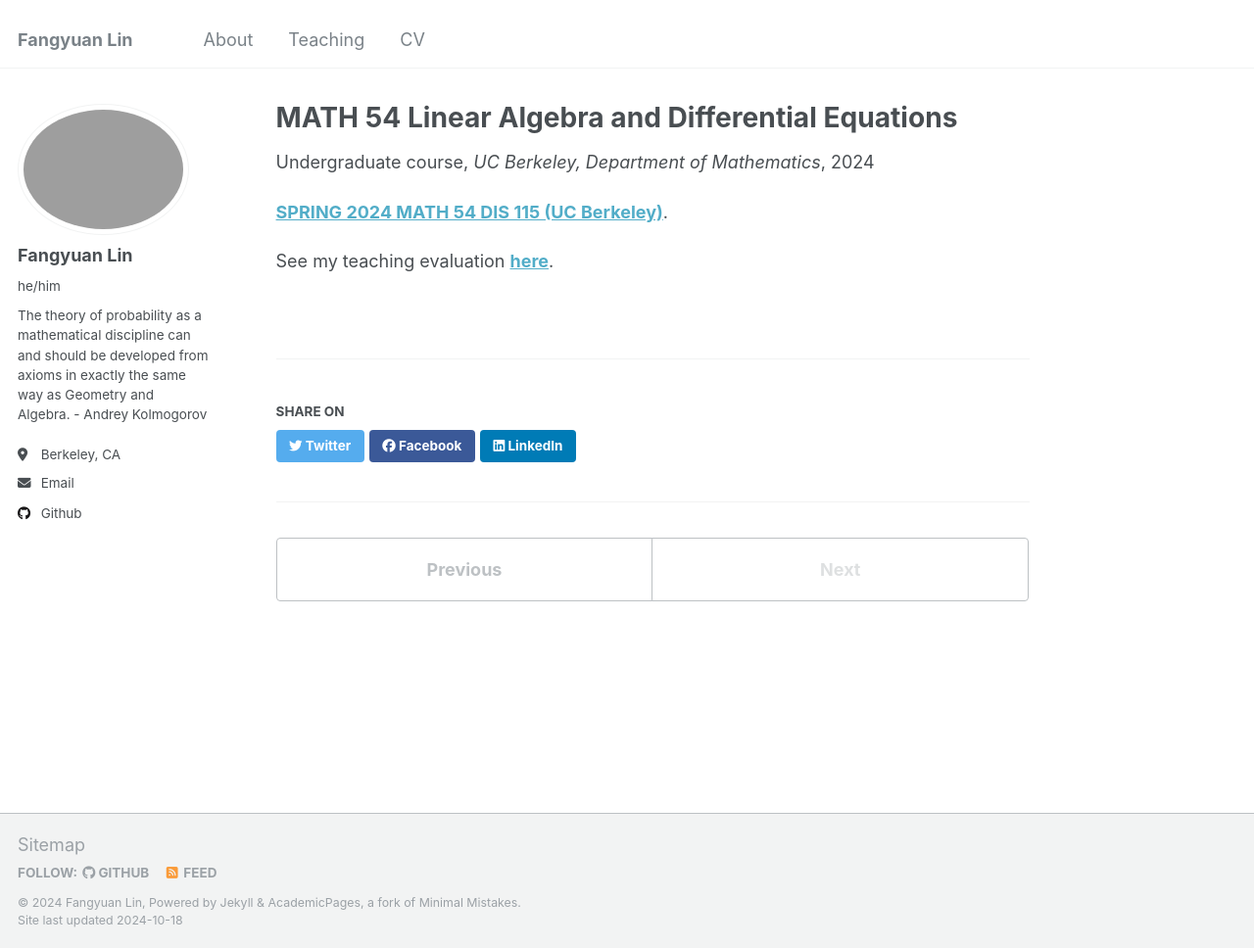
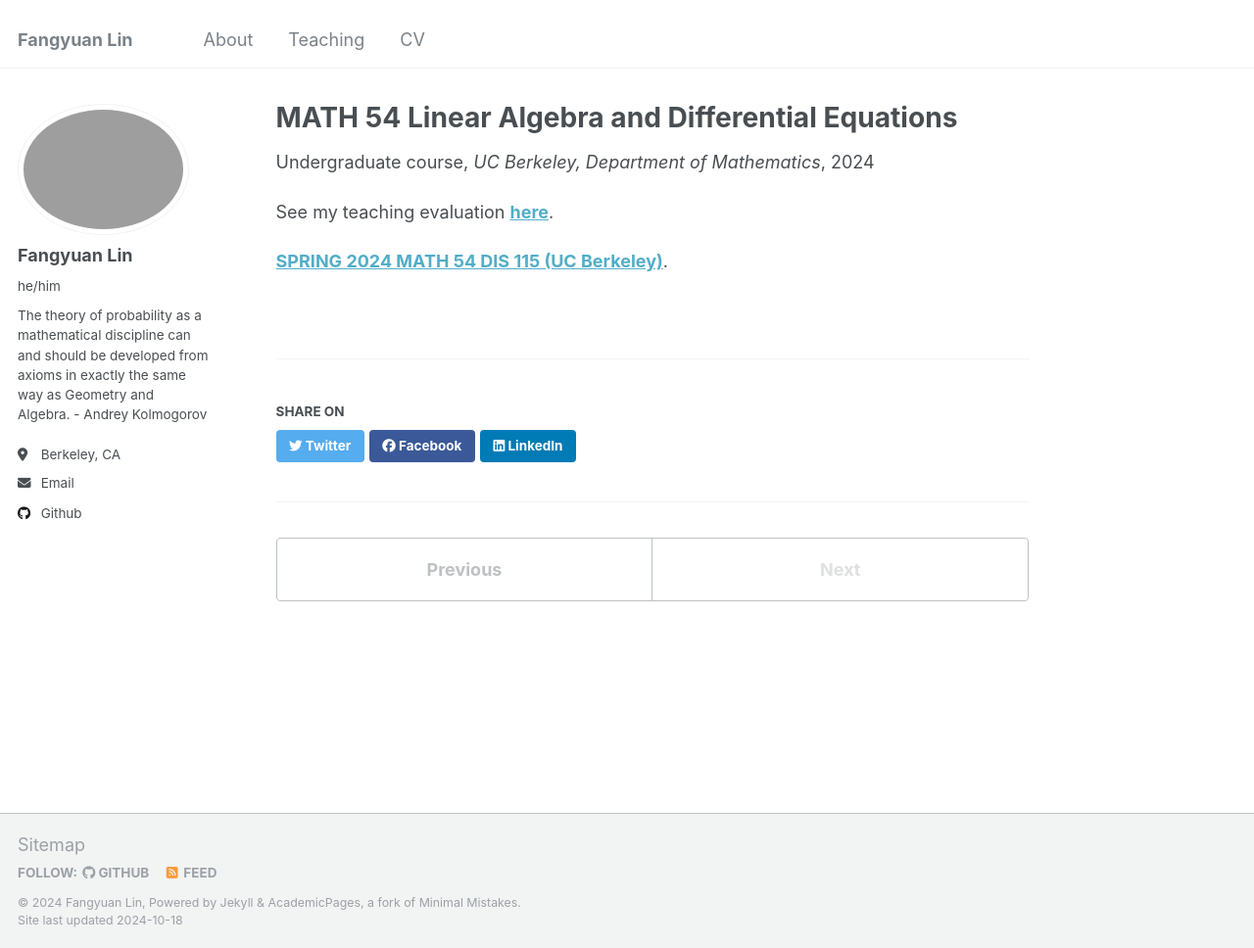
Before and after one commit to hongyingjia618/hongyingjia618.github.io, a Jekyll site: the page built from _teaching/2024-spring-teaching-2.md, in a window 1280 px wide and 968 px high. Shown: the whole window at 98% size. Built offline with Jekyll 4.4.1, drawn with Linux system fonts in a browser that asks for light colours.

```diff
--- a/_teaching/2024-spring-teaching-2.md
+++ b/_teaching/2024-spring-teaching-2.md
@@ -8,6 +8,6 @@ date: 2024-01-16
 location: "Berkeley, California"
 ---
 
+See my teaching evaluation [**here**](https://fangyuanlin2002.github.io/files/54-eval.pdf).
+
 [**SPRING 2024 MATH 54 DIS 115 (UC Berkeley)**](https://classes.berkeley.edu/content/2024-spring-math-54-115-dis-115).
-
-See my teaching evaluation [**here**](https://fangyuanlin2002.github.io/files/54-eval.pdf).
```
